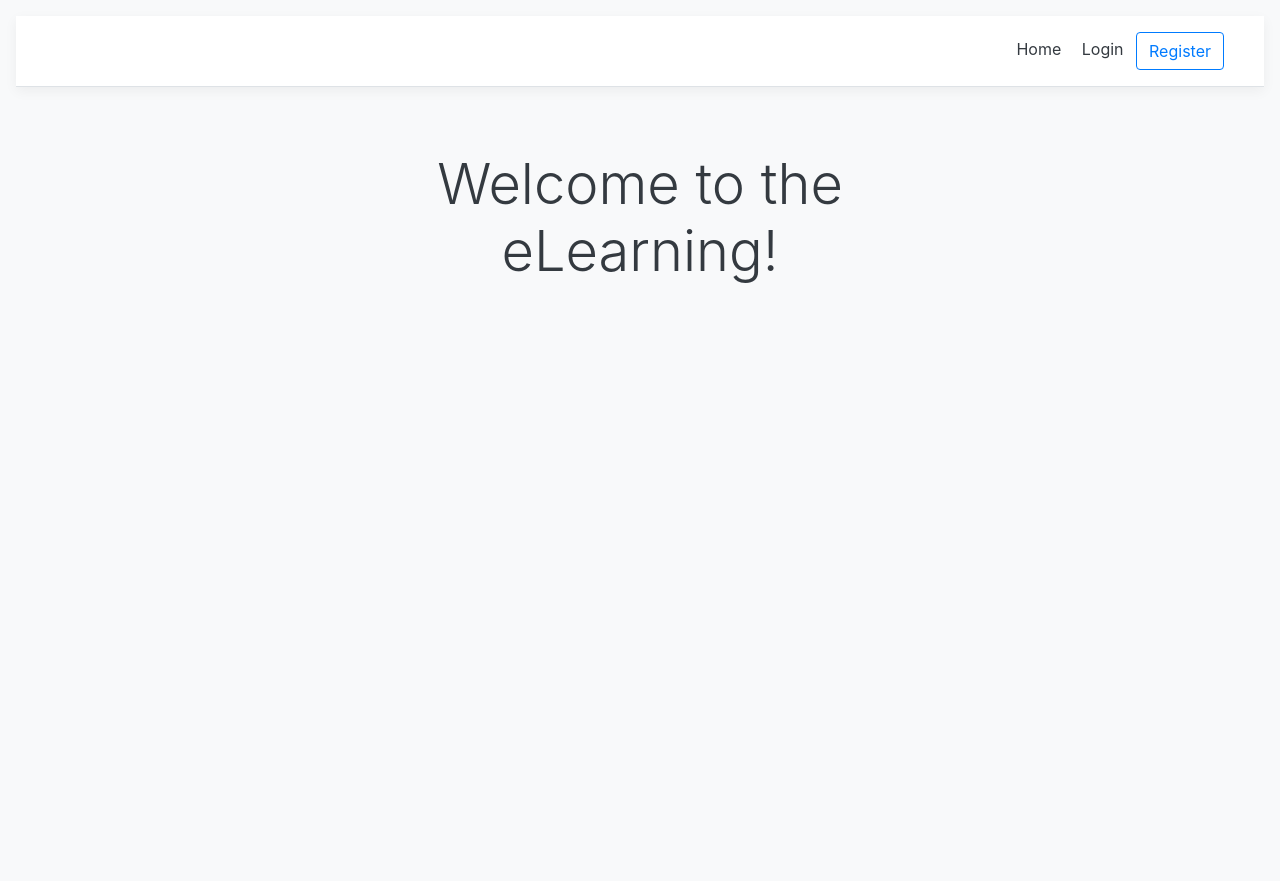
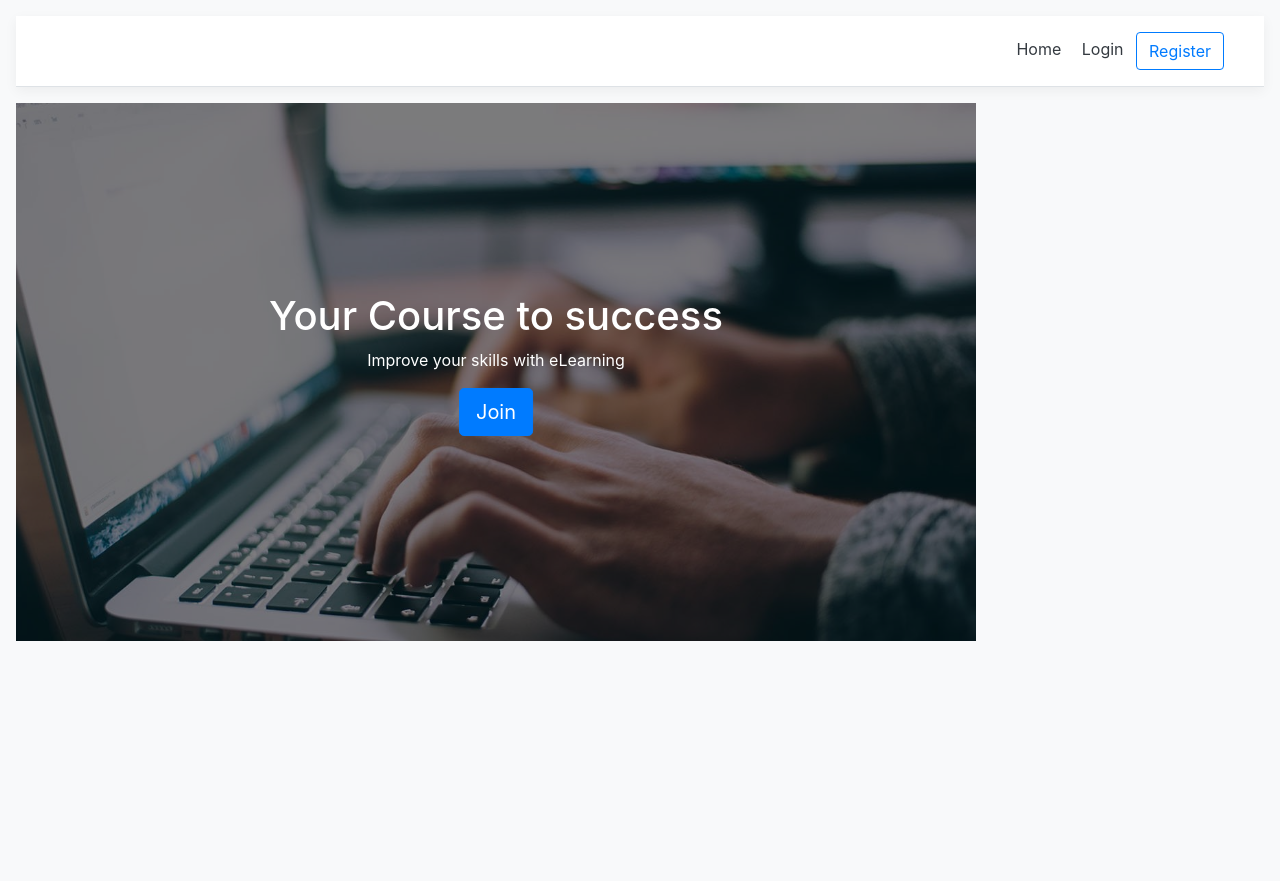
Before and after one commit to DanaKlimova/eLearning, a Django app: page /home/ in a window 1280 px wide. Shown: the top 881 px of the page. Run offline with Django 3.2, Linux system fonts and the light colour scheme; some libraries are stand-ins or nearby versions.

Commit message:
Changed related names and add blank option for some models. Added courses on the home page.

```diff
--- a/eLearning/accounts/models.py
+++ b/eLearning/accounts/models.py
@@ -59,7 +59,7 @@ class Account(AbstractBaseUser):
     email = models.EmailField(verbose_name="email", max_length=255, unique=True)
     first_name = models.CharField(max_length=255)
     last_name = models.CharField(max_length=255)
-    favorite_courses = models.ManyToManyField('courses.Course')
+    favorite_courses = models.ManyToManyField('courses.Course', related_name='fav_course_users')
     is_admin = models.BooleanField(default=False)
     is_active = models.BooleanField(default=True)
     is_staff = models.BooleanField(default=False)
--- a/eLearning/eLearning/settings.py
+++ b/eLearning/eLearning/settings.py
@@ -121,6 +121,10 @@ USE_TZ = True
 # https://docs.djangoproject.com/en/3.0/howto/static-files/
 
 STATIC_URL = '/static/'
+STATICFILES_DIRS = (
+     os.path.join(BASE_DIR, 'static'),
+)
+STATIC_ROOT = os.path.join(os.path.dirname(BASE_DIR), 'static')
 
 
 # SET DEFAULT USER MODEL
--- a/eLearning/main/static/main/css/home.css
+++ b/eLearning/main/static/main/css/home.css
@@ -1,14 +1,32 @@
-.form-submit {
-    width: 100%;
-    max-width: 330px;
-    padding: 15px;
-    margin: 0 auto;
+.container {
+    position: absolute;
+    width: 100vw;
+    text-align: center;
+    color: white;
+    padding: 0px;
+    object-fit: fill;
 }
 
-.form-submit {
+.centered {
+    position: absolute;
+    top: 50%;
+    left: 50%;
+    transform: translate(-50%, -50%);
+}
+
+.img-banner {
     position: relative;
-    box-sizing: border-box;
-    height: auto;
-    padding: 10px;
-    font-size: 16px;
+    height: 25%;
+    width: 100%;
+    object-fit: fill;
 }
+
+.darker-img {
+    position: absolute;
+    top: 0px;
+    left: 0px;
+    background-color: #000;
+    opacity: 0.5;
+    width: 100%;
+    height: 100%;
+}
--- a/eLearning/main/templates/main/home.html
+++ b/eLearning/main/templates/main/home.html
@@ -6,12 +6,48 @@ Home
 
 {% block styles %}
 {% load static %}
-<link rel="stylesheet" href="{% static 'main/css/home.css' %}"/>
+<link rel="stylesheet" href="{% static 'main/css/home.css' %}" />
 {% endblock %}
 
 {% block content %}
-<div class="pricing-header px-3 py-3 pt-md-5 pb-md-4 mx-auto text-center">
-    <h1 class="display-4">Welcome to the eLearning!</h1>
-    <p class="lead"></p>
+{% if not user.is_authenticated %}
+<div class="container">
+    <div class="img-banner">
+        <img class="img-fluid" src="{% static 'main/image/img-banner.jpg' %}" alt="img_banner" />
+        <div class="darker-img"></div>
+    </div>
+    <div class="centered">
+        <h1 class="text-white">Your Course to success</h1>
+        <p class="text-white">Improve your skills with eLearning</p>
+        <p class="lead">
+            <a class="btn btn-primary btn-lg" href="{% url 'registration'  %}" role="button">Join</a>
+        </p>
+    </div>
 </div>
+{% else %}
+<div class="container">
+    {% for courses in courses_set%}
+    {% if forloop.first %}
+    <div class="row">
+    {% endif %}
+    {% if forloop.counter|divisibleby:4 %}
+    </div>
+    <div class="row">
+    {% endif %}
+        <div class="col">
+            <h6 class="text-muted">{{ courses.name }}</h6>
+            <ul class="list-group">
+                {% for course in courses.courses %}
+                <li class="text-dark list-group-item d-flex justify-content-between align-items-center">
+                    <a href="#">{{ course.name }}</a>
+                </li>
+                {% endfor %}
+            </ul>
+        </div>
+    {% if forloop.last %}
+    </div>
+    {% endif %}
+    {% endfor %}
+</div>
+{% endif %}
 {% endblock %}
--- a/eLearning/main/views.py
+++ b/eLearning/main/views.py
@@ -1,6 +1,45 @@
+from collections import namedtuple
+
 from django.shortcuts import render
+
+from courses.models import Course
 
 
 def home(request):
     context = {}
+    user = request.user
+
+    if user.is_authenticated:
+        NamedCourses = namedtuple('NamedCourses', [
+            'name',
+            'courses',
+        ])
+
+        current_courseenrollment = NamedCourses('Current courses', user.courseenrollment_set.filter(
+            finished_at__isnull=True
+        ).order_by('-course__rating')[:5])
+
+        current_courses = [enrollment.course for enrollment in current_courseenrollment]
+        users_courses = NamedCourses('Users courses', (
+            Course.objects.filter(type='pbl', owner_type='usr').order_by('-rating')[:5]
+        ).union(
+            user.individual_courses.filter(owner_type='usr').order_by('-rating')[:5]
+        ))
+        starred_courses = NamedCourses('Starred courses', user.favorite_courses.order_by('-rating')[:5])
+        last_completed_courses = NamedCourses('Last completed courses', user.courseenrollment_set.filter(
+            finished_at__isnull=False
+        ).order_by('-course__rating')[:5])
+        recomended_courses = NamedCourses('Recomended', Course.objects.order_by('-rating')[:5])
+
+        context['courses_set'] = [
+            current_courses,
+            users_courses,
+            starred_courses,
+            last_completed_courses,
+            recomended_courses,
+        ]
+        context['columns'] = 3
+    else:
+        pass
+
     return render(request, "main/home.html", context)
```
Also changed, not shown: eLearning/courses/models.py (+9 -9 lines), eLearning/accounts/migrations/0003_auto_20191224_0937.py (added), eLearning/courses/migrations/0003_auto_20191224_0937.py (added), eLearning/courses/migrations/0004_auto_20191224_1514.py (added), eLearning/courses/migrations/0005_auto_20191224_1517.py (added), eLearning/courses/migrations/0006_auto_20191224_1518.py (added), eLearning/courses/migrations/0007_auto_20191224_1519.py (added), eLearning/courses/migrations/0008_auto_20191224_1519.py (added), eLearning/main/static/main/image/img-banner.jpg (added).
